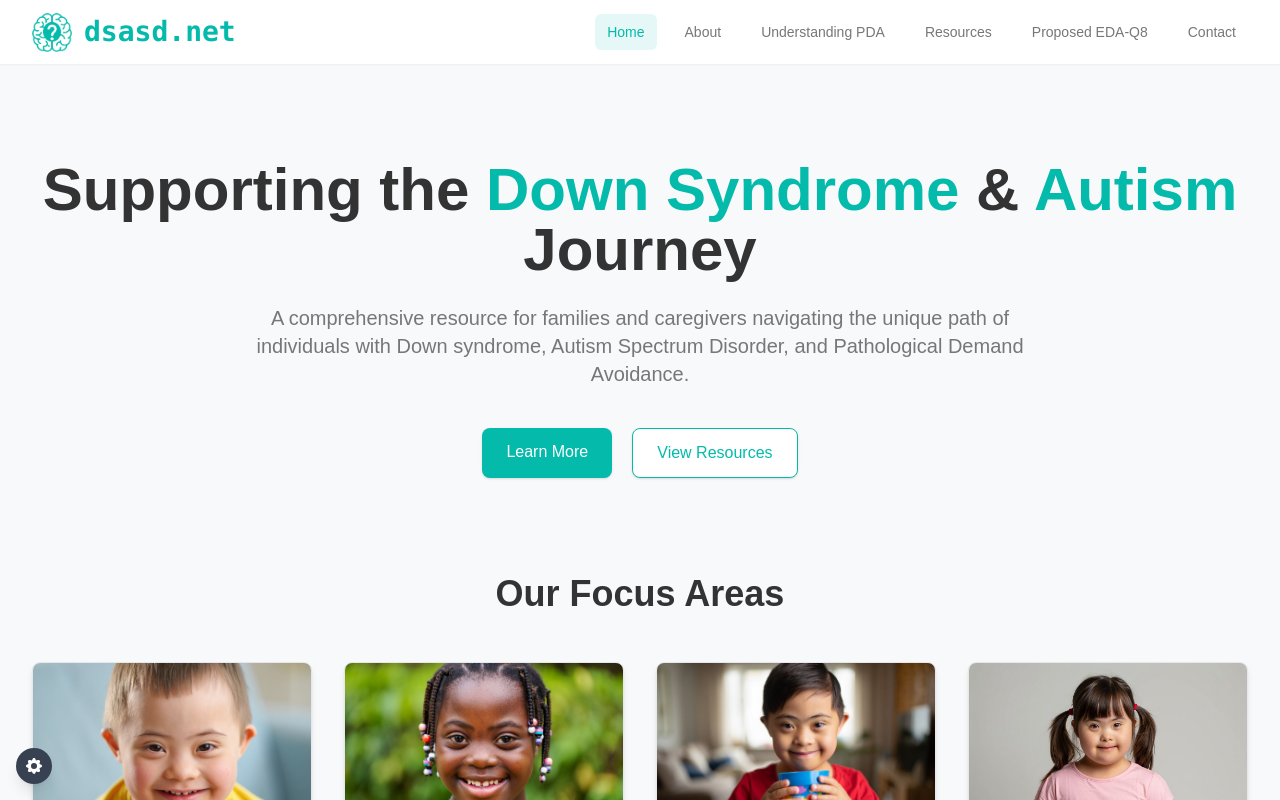
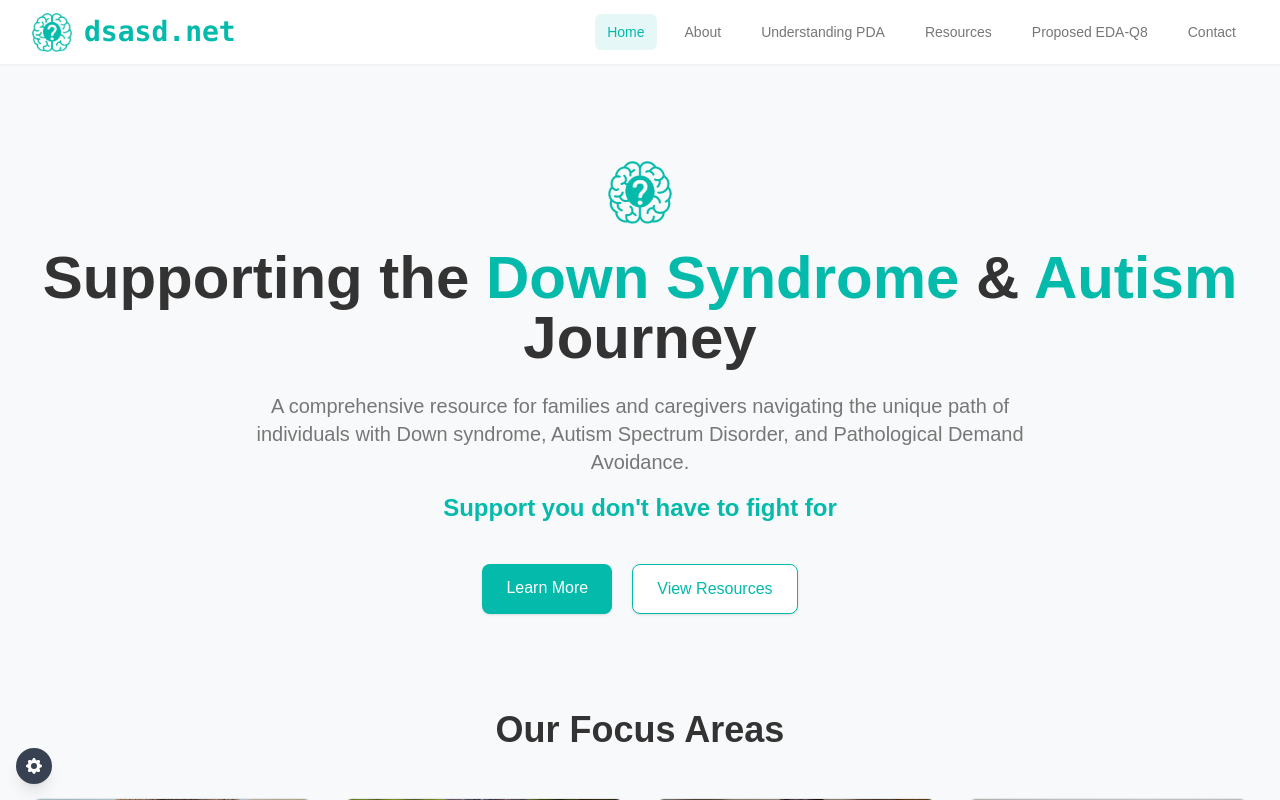
Before and after one commit to johnnyhawk02/ds-asd, a React (Vite) app: page / in a window 1280 px wide. Shown: the top 800 px of the page. Built offline with nearby package versions, Linux system fonts and the light colour scheme.

Commit message:
Enhance HomePage by adding a brain logo with mask styling for improved visual appeal. Update heading margins and introduce a new supportive tagline for better messaging. Adjust paragraph spacing for improved readability.

```diff
--- a/src/pages/HomePage.tsx
+++ b/src/pages/HomePage.tsx
@@ -3,17 +3,34 @@ import ds001Image from '../assets/ds001.jpg';
 import ds002Image from '../assets/ds002.jpg';
 import ds003Image from '../assets/ds003.jpg';
 import ds004Image from '../assets/ds004.jpg';
+import brainLogoUrl from '../assets/brain.png';
 
 const HomePage = () => {
   return (
     <div className="space-y-16 md:space-y-24">
       {/* Hero Section */}
       <div className="text-center pt-8 md:pt-16">
+        <span
+          className="block h-16 w-16 bg-primary mx-auto mb-6"
+          style={{
+            maskImage: `url(${brainLogoUrl})`,
+            WebkitMaskImage: `url(${brainLogoUrl})`,
+            maskSize: 'contain',
+            WebkitMaskSize: 'contain',
+            maskRepeat: 'no-repeat',
+            WebkitMaskRepeat: 'no-repeat',
+            maskPosition: 'center',
+            WebkitMaskPosition: 'center'
+          }}
+        ></span>
         <h1 className="text-4xl md:text-5xl lg:text-6xl font-bold text-text mb-6 leading-tight">
           Supporting the <span className="text-primary">Down Syndrome</span> & <span className="text-primary">Autism</span> Journey
         </h1>
-        <p className="text-lg md:text-xl text-subtle-text max-w-3xl mx-auto mb-10 leading-relaxed">
+        <p className="text-lg md:text-xl text-subtle-text max-w-3xl mx-auto mb-4 leading-relaxed">
           A comprehensive resource for families and caregivers navigating the unique path of individuals with Down syndrome, Autism Spectrum Disorder, and Pathological Demand Avoidance.
+        </p>
+        <p className="text-xl md:text-2xl text-primary font-semibold max-w-3xl mx-auto mb-10 leading-relaxed">
+          Support you don't have to fight for
         </p>
         <div className="flex flex-wrap justify-center gap-4 md:gap-5">
           <Link
```
